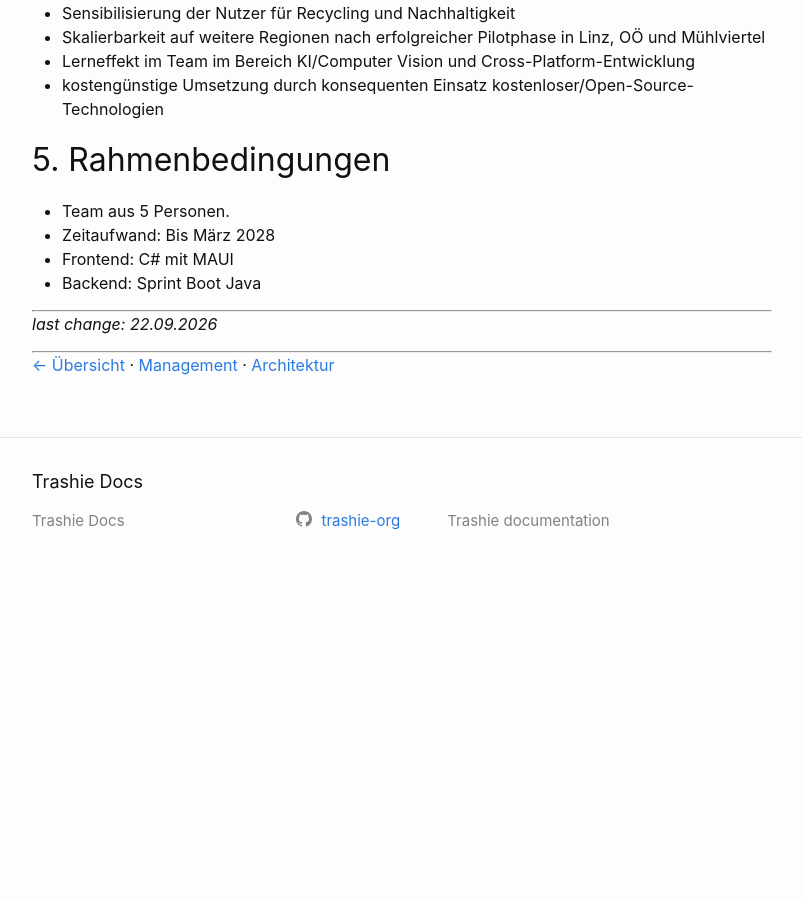
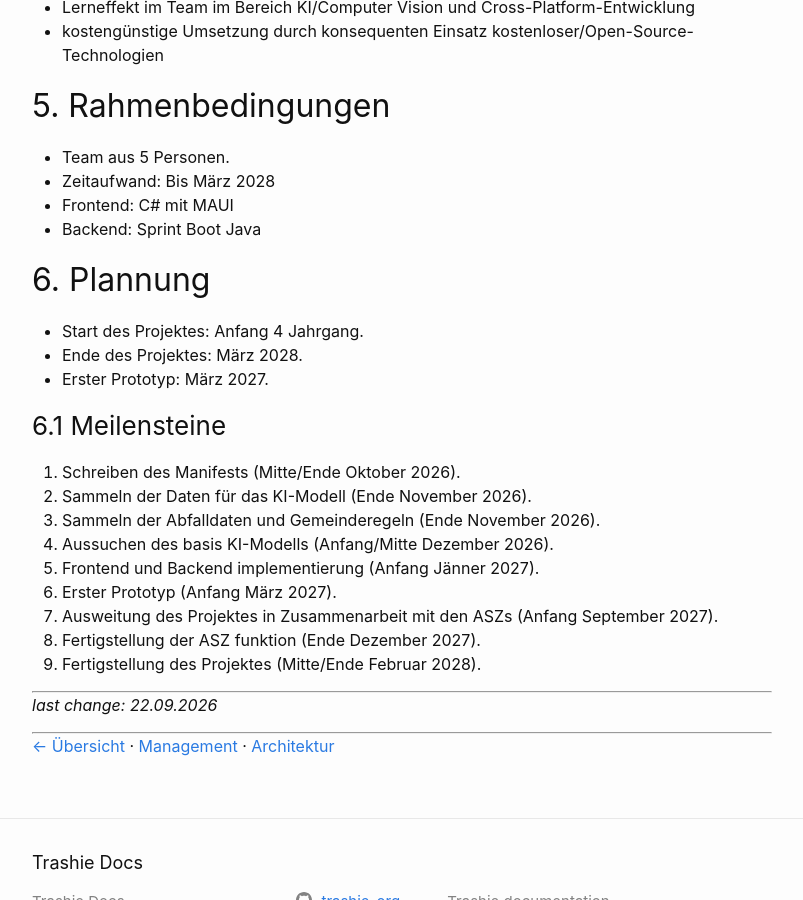
Before and after one commit to trashie-org/trashie-docs, a Jekyll site: the page built from project-proposal.md, in a window 1280 px wide and 900 px high, scrolled down 2300 px. Shown: the whole window, without its empty margins (238-1041 px from the left). Built offline with Jekyll 4.4.1, drawn with Linux system fonts in a browser that asks for light colours; before the commit the page ends 2893 px from its top, so only the background shows below that.

Commit message:
Added new section in project-proposal.md

```diff
--- a/project-proposal.md
+++ b/project-proposal.md
@@ -81,6 +80,24 @@ Hier findest du jederzeit schnell, was in welche Tonne gehört, auch ohne Intern
 - Backend: Sprint Boot Java
 
 
+## 6. Plannung
+
+- Start des Projektes: Anfang 4 Jahrgang.
+- Ende des Projektes: März 2028.
+- Erster Prototyp: März 2027.
+
+### 6.1 Meilensteine
+
+1. Schreiben des Manifests (Mitte/Ende Oktober 2026).
+2. Sammeln der Daten für das KI-Modell (Ende November 2026).
+3. Sammeln der Abfalldaten und Gemeinderegeln (Ende November 2026).
+4. Aussuchen des basis KI-Modells (Anfang/Mitte Dezember 2026).
+5. Frontend und Backend implementierung (Anfang Jänner 2027).
+6. Erster Prototyp (Anfang März 2027).
+7. Ausweitung des Projektes in Zusammenarbeit mit den ASZs (Anfang September 2027).
+8. Fertigstellung der ASZ funktion (Ende Dezember 2027).
+9. Fertigstellung des Projektes (Mitte/Ende Februar 2028).
+
 ---
 *last change: 22.09.2026*
 
```
Also changed, not shown: other parts of project-proposal.md (+0 -1 lines).
